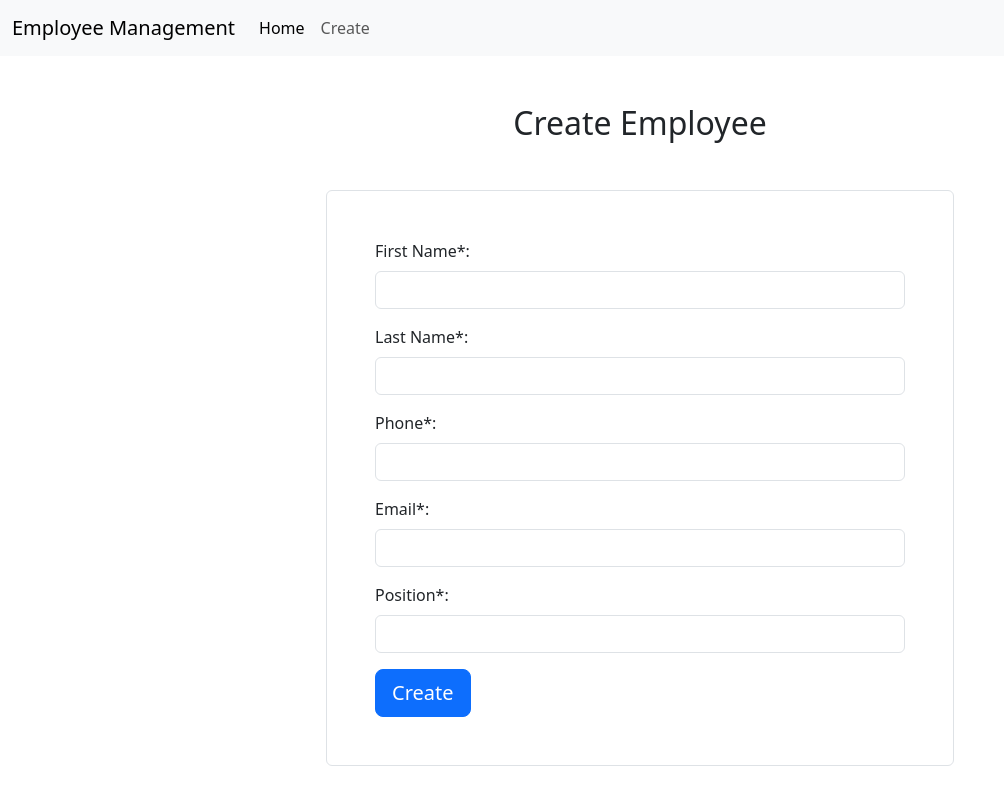
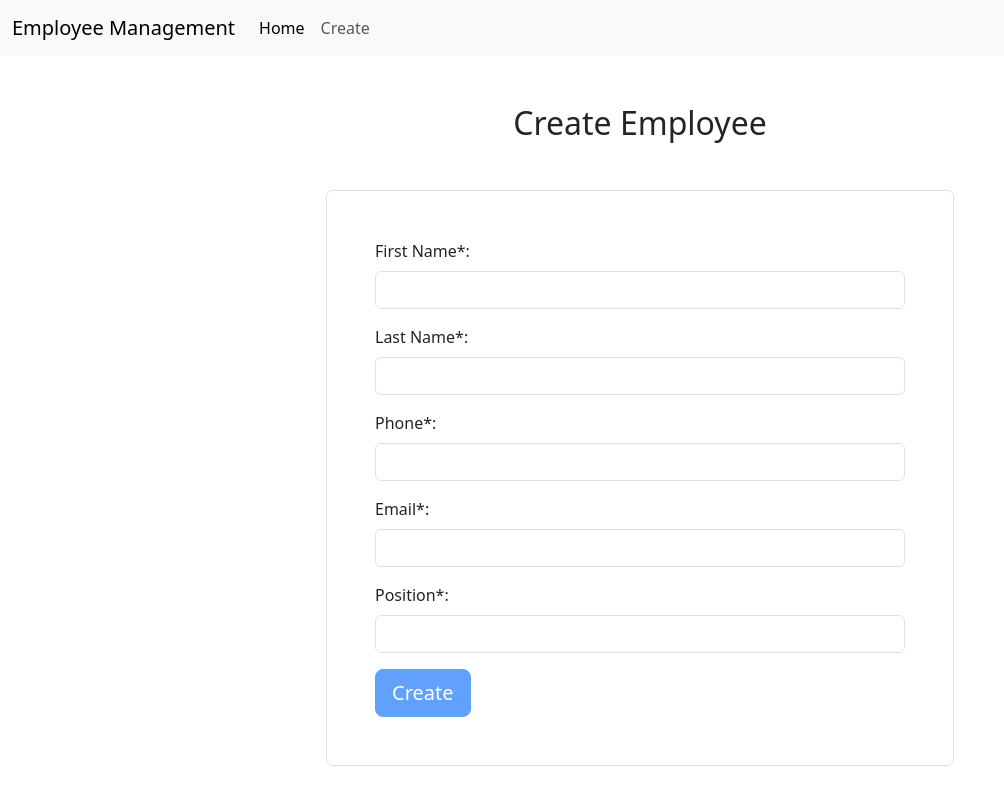
Before and after one commit to rothblaa/employee-management-app, an Angular app: page /create in a window 1280 px wide. Shown: the top 804 px of the page, without its empty margins (0-1004 px from the left). Built offline with nearby package versions, Linux system fonts and the light colour scheme.

Commit message:
toggle button based on form state (valid/invalid)

```diff
--- a/src/app/employee-form/employee-form.component.html
+++ b/src/app/employee-form/employee-form.component.html
@@ -4,7 +4,7 @@
   {{errorMessage}}
 </div>
 
-<form (ngSubmit)="onSubmit()" class="border rounded p-5 w-50 mb-5 mx-auto">
+<form (ngSubmit)="onSubmit()" #employeeForm="ngForm" class="border rounded p-5 w-50 mb-5 mx-auto">
   <div class="mb-3">
     <label class="form-label" for="firstName">First Name*: </label>
     <input required #firstName="ngModel" class="form-control" type="text" name="firstName" [(ngModel)]="employee.firstName" />
@@ -48,6 +48,5 @@
     </div>
   </div>
 
-
-  <button class="btn btn-primary btn-lg" type="submit">{{isEditing? 'Edit' : 'Create' }}</button>
+  <button class="btn btn-primary btn-lg" type="submit" [disabled]="employeeForm.invalid" >{{isEditing? 'Edit' : 'Create' }}</button>
 </form>
```
